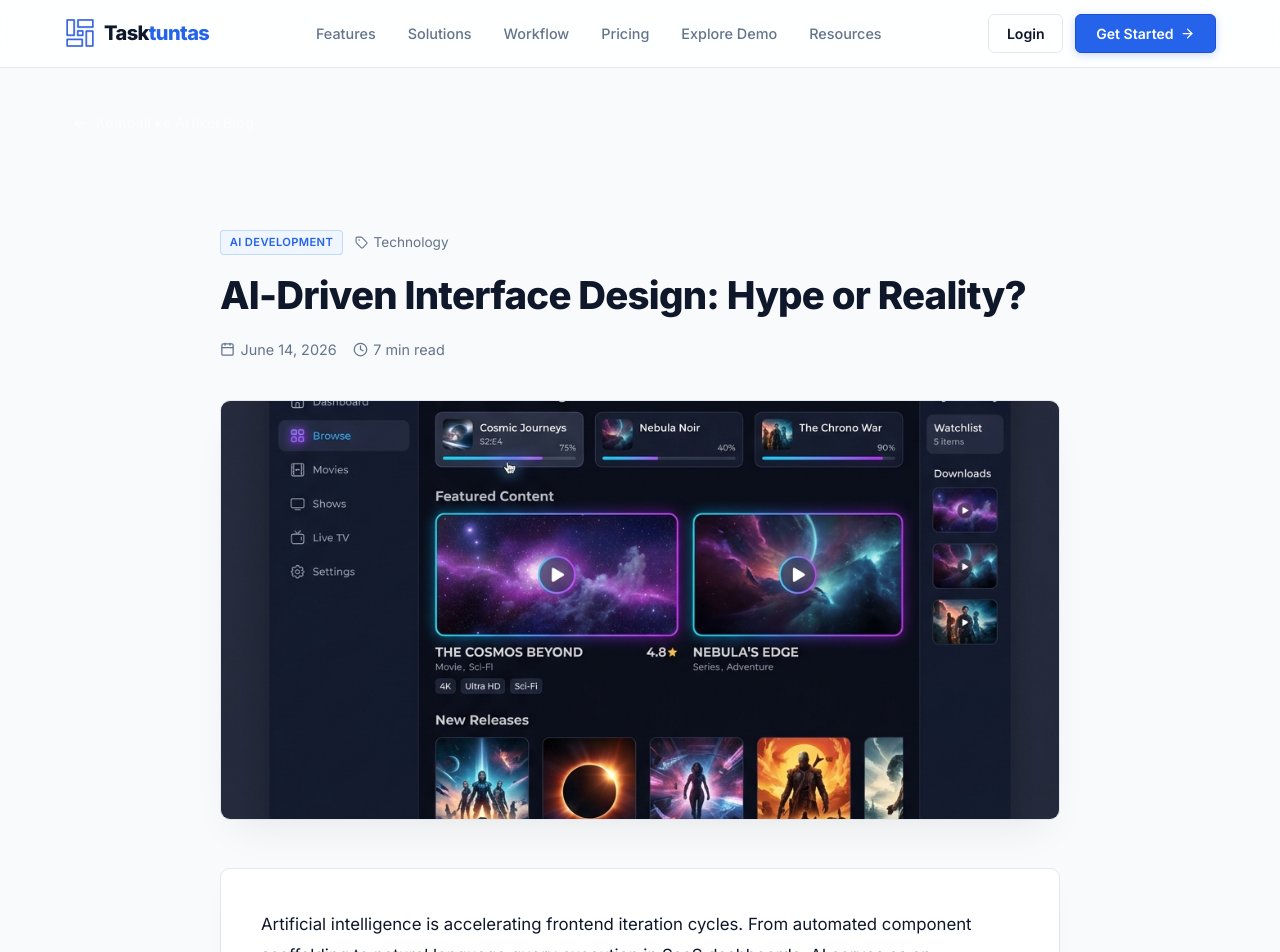
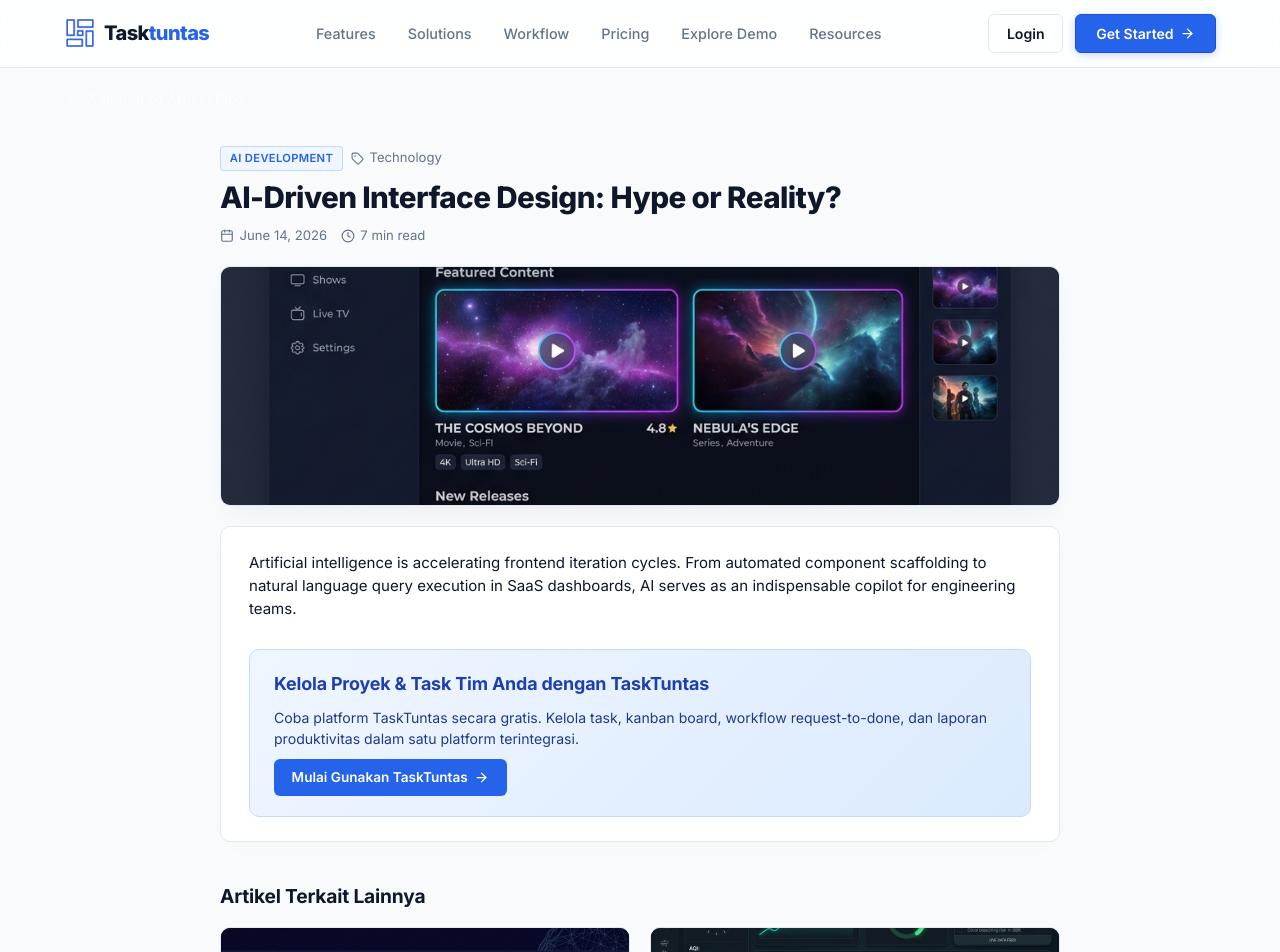
Before and after one commit to taraalsyah/nextjs_portofolio, a Next.js app: page /blog/ai-driven-interface-design in a window 1280 px wide. Shown: the top 952 px of the page. Built offline with nearby package versions, Linux system fonts and the light colour scheme.

Commit message:
feat(blog): add article on Memakai Sistem Manajemen Proyek untuk Mengerjakan Tugas UAS and make layout compact

```diff
--- a/src/app/blog/[id]/page.tsx
+++ b/src/app/blog/[id]/page.tsx
@@ -71,53 +71,53 @@
     <main style={{ minHeight: '100vh', width: '100%', background: 'var(--background)' }}>
       <Navbar />
 
-      <div className={styles.blogContainer} style={{ paddingTop: '7rem', paddingBottom: '5rem' }}>
+      <div className={styles.blogContainer} style={{ paddingTop: '5.5rem', paddingBottom: '3.5rem', gap: '1.5rem' }}>
         {/* Navigation back */}
-        <Link href="/blog" className={styles.backHomeLink} style={{ marginBottom: '2rem', display: 'inline-flex' }}>
+        <Link href="/blog" className={styles.backHomeLink} style={{ marginBottom: '0.75rem', display: 'inline-flex' }}>
           <ArrowLeft size={16} /> Kembali ke Artikel Blog
         </Link>
 
         <article style={{ maxWidth: '840px', margin: '0 auto' }}>
           {/* Article Header */}
-          <header style={{ marginBottom: '2.5rem' }}>
-            <div style={{ display: 'flex', alignItems: 'center', gap: '0.75rem', marginBottom: '1rem', flexWrap: 'wrap' }}>
+          <header style={{ marginBottom: '1.25rem' }}>
+            <div style={{ display: 'flex', alignItems: 'center', gap: '0.5rem', marginBottom: '0.5rem', flexWrap: 'wrap' }}>
               <span className={styles.cardTag}>{post.tag}</span>
-              <span style={{ fontSize: '0.85rem', color: 'var(--secondary-text)', display: 'flex', alignItems: 'center', gap: '0.35rem' }}>
+              <span style={{ fontSize: '0.82rem', color: 'var(--secondary-text)', display: 'flex', alignItems: 'center', gap: '0.35rem' }}>
                 <Tag size={13} /> {post.category}
               </span>
             </div>
 
             <h1 style={{
-              fontSize: '2.4rem',
+              fontSize: '1.85rem',
               fontWeight: 800,
               lineHeight: 1.25,
               letterSpacing: '-0.02em',
               color: 'var(--foreground)',
-              marginBottom: '1.25rem'
+              marginBottom: '0.65rem'
             }}>
               {post.title}
             </h1>
 
-            <div className={styles.postMeta} style={{ fontSize: '0.9rem', color: 'var(--secondary-text)' }}>
+            <div className={styles.postMeta} style={{ fontSize: '0.82rem', color: 'var(--secondary-text)', gap: '0.85rem' }}>
               <span style={{ display: 'flex', alignItems: 'center', gap: '0.35rem' }}>
-                <Calendar size={15} /> {post.date}
+                <Calendar size={14} /> {post.date}
               </span>
               <span style={{ display: 'flex', alignItems: 'center', gap: '0.35rem' }}>
-                <Clock size={15} /> {post.readTime}
+                <Clock size={14} /> {post.readTime}
               </span>
             </div>
           </header>
 
-          {/* Featured Image */}
+          {/* Featured Image - Compact sleek banner */}
           <div style={{
             position: 'relative',
             width: '100%',
-            height: '420px',
+            height: '240px',
             borderRadius: 'var(--radius-modal)',
             overflow: 'hidden',
-            marginBottom: '3rem',
+            marginBottom: '1.25rem',
             border: '1px solid var(--border)',
-            boxShadow: '0 20px 40px -15px rgba(0,0,0,0.08)'
+            boxShadow: '0 10px 25px -10px rgba(0,0,0,0.08)'
           }}>
             <Image
               src={post.image}
@@ -128,16 +128,16 @@
             />
           </div>
 
-          {/* Article Content Body */}
+          {/* Article Content Body - Compact reading mode */}
           <div style={{
-            fontSize: '1.05rem',
-            lineHeight: 1.8,
+            fontSize: '0.94rem',
+            lineHeight: 1.55,
             color: 'var(--foreground)',
             background: 'var(--surface)',
-            padding: '2.5rem',
+            padding: '1.5rem 1.75rem',
             borderRadius: 'var(--radius-modal)',
             border: '1px solid var(--border)',
-            boxShadow: '0 10px 30px -10px rgba(0,0,0,0.03)'
+            boxShadow: '0 8px 24px -10px rgba(0,0,0,0.03)'
           }}>
             {post.content.split('\n\n').map((paragraph, idx) => {
               const text = paragraph.trim();
@@ -147,13 +147,13 @@
               if (text.startsWith('## ')) {
                 return (
                   <h2 key={idx} style={{
-                    fontSize: '1.6rem',
+                    fontSize: '1.25rem',
                     fontWeight: 700,
-                    marginTop: '2.5rem',
-                    marginBottom: '1rem',
+                    marginTop: '1.25rem',
+                    marginBottom: '0.45rem',
                     color: 'var(--foreground)',
-                    borderBottom: '2px solid var(--primary-soft)',
-                    paddingBottom: '0.5rem'
+                    borderBottom: '1.5px solid var(--primary-soft)',
+                    paddingBottom: '0.35rem'
                   }}>
                     {text.replace('## ', '')}
                   </h2>
@@ -163,10 +163,10 @@
               if (text.startsWith('### ')) {
                 return (
                   <h3 key={idx} style={{
-                    fontSize: '1.3rem',
+                    fontSize: '1.08rem',
                     fontWeight: 700,
-                    marginTop: '2rem',
-                    marginBottom: '0.75rem',
+                    marginTop: '1rem',
+                    marginBottom: '0.35rem',
                     color: 'var(--foreground)'
                   }}>
                     {text.replace('### ', '')}
@@ -177,13 +177,14 @@
               if (text.startsWith('> ')) {
                 return (
                   <blockquote key={idx} style={{
-                    borderLeft: '4px solid var(--primary)',
-                    paddingLeft: '1.25rem',
-                    margin: '1.5rem 0',
+                    borderLeft: '3px solid var(--primary)',
+                    padding: '0.6rem 0.9rem',
+                    margin: '0.75rem 0',
                     fontStyle: 'italic',
+                    fontSize: '0.9rem',
+                    lineHeight: 1.5,
                     color: 'var(--secondary-text)',
                     background: 'var(--primary-soft)',
-                    padding: '1rem 1.25rem',
                     borderRadius: '0 var(--radius-sm) var(--radius-sm) 0'
                   }}>
                     {text.replace('> ', '').replace(/"/g, '')}
@@ -192,7 +193,7 @@
               }
 
               if (text.startsWith('---')) {
-                return <hr key={idx} style={{ border: 'none', borderTop: '1px solid var(--border)', margin: '2rem 0' }} />;
+                return <hr key={idx} style={{ border: 'none', borderTop: '1px solid var(--border)', margin: '0.85rem 0' }} />;
               }
 
               if (text.startsWith('|')) {
@@ -201,12 +202,12 @@
                 const bodyRows = rows.slice(1).map(row => row.split('|').map(cell => cell.trim()).filter(Boolean));
 
                 return (
-                  <div key={idx} style={{ overflowX: 'auto', margin: '1.5rem 0' }}>
+                  <div key={idx} style={{ overflowX: 'auto', margin: '0.75rem 0' }}>
                     <table style={{ width: '100%', borderCollapse: 'collapse', borderRadius: 'var(--radius-sm)', overflow: 'hidden', border: '1px solid var(--border)' }}>
                       <thead>
-                        <tr style={{ background: 'var(--primary-soft)', borderBottom: '2px solid var(--border)' }}>
+                        <tr style={{ background: 'var(--primary-soft)', borderBottom: '1.5px solid var(--border)' }}>
                           {headers.map((h, i) => (
-                            <th key={i} style={{ padding: '0.75rem 1rem', textAlign: 'left', fontWeight: 700, fontSize: '0.92rem' }}>
+                            <th key={i} style={{ padding: '0.45rem 0.75rem', textAlign: 'left', fontWeight: 700, fontSize: '0.85rem' }}>
                               {h.replace(/\*\*/g, '')}
                             </th>
                           ))}
@@ -216,7 +217,7 @@
                         {bodyRows.map((r, rIdx) => (
                           <tr key={rIdx} style={{ borderBottom: '1px solid var(--border)', background: rIdx % 2 === 1 ? 'var(--background)' : 'var(--surface)' }}>
                             {r.map((c, cIdx) => (
-                              <td key={cIdx} style={{ padding: '0.75rem 1rem', fontSize: '0.92rem' }}>
+                              <td key={cIdx} style={{ padding: '0.45rem 0.75rem', fontSize: '0.85rem' }}>
                                 {c.replace(/\*\*/g, '')}
                               </td>
                             ))}
@@ -231,9 +232,9 @@
               if (text.startsWith('* ') || text.startsWith('- ')) {
                 const items = text.split('\n').map(item => item.replace(/^[\*\-]\s*/, ''));
                 return (
-                  <ul key={idx} style={{ margin: '1rem 0 1.5rem 1.5rem', listStyleType: 'disc' }}>
+                  <ul key={idx} style={{ margin: '0.35rem 0 0.65rem 1.25rem', listStyleType: 'disc' }}>
                     {items.map((it, i) => (
-                      <li key={i} style={{ marginBottom: '0.4rem' }}>
+                      <li key={i} style={{ marginBottom: '0.25rem', lineHeight: 1.5 }}>
                         {it.split('**').map((part, pIdx) =>
                           pIdx % 2 === 1 ? <strong key={pIdx} style={{ color: 'var(--foreground)' }}>{part}</strong> : part
                         )}
@@ -244,7 +245,7 @@
               }
 
               return (
-                <p key={idx} style={{ marginBottom: '1.4rem' }}>
+                <p key={idx} style={{ marginBottom: '0.65rem', lineHeight: 1.55 }}>
                   {text.split('**').map((part, pIdx) =>
                     pIdx % 2 === 1 ? <strong key={pIdx} style={{ color: 'var(--foreground)' }}>{part}</strong> : part
                   )}
@@ -254,19 +255,19 @@
 
             {/* Bottom Call to Action Card inside article */}
             <div style={{
-              marginTop: '3.5rem',
-              padding: '2rem',
+              marginTop: '1.75rem',
+              padding: '1.25rem 1.5rem',
               borderRadius: 'var(--radius-modal)',
               background: 'linear-gradient(135deg, var(--primary-soft) 0%, #DBEAFE 100%)',
               border: '1px solid var(--primary-border)',
               display: 'flex',
               flexDirection: 'column',
-              gap: '1rem'
+              gap: '0.6rem'
             }}>
-              <h3 style={{ fontSize: '1.3rem', fontWeight: 700, color: 'var(--primary-dark)', margin: 0 }}>
+              <h3 style={{ fontSize: '1.12rem', fontWeight: 700, color: 'var(--primary-dark)', margin: 0 }}>
                 Kelola Proyek & Task Tim Anda dengan TaskTuntas
               </h3>
-              <p style={{ fontSize: '0.95rem', color: '#1E3A8A', margin: 0 }}>
+              <p style={{ fontSize: '0.88rem', color: '#1E3A8A', margin: 0, lineHeight: 1.5 }}>
                 Coba platform TaskTuntas secara gratis. Kelola task, kanban board, workflow request-to-done, dan laporan produktivitas dalam satu platform terintegrasi.
               </p>
               <div>
@@ -275,17 +276,17 @@
                   style={{
                     display: 'inline-flex',
                     alignItems: 'center',
-                    gap: '0.5rem',
+                    gap: '0.4rem',
                     background: 'var(--primary)',
                     color: '#fff',
-                    padding: '0.7rem 1.4rem',
+                    padding: '0.5rem 1.1rem',
                     borderRadius: 'var(--radius-md)',
                     fontWeight: 600,
-                    fontSize: '0.9rem',
+                    fontSize: '0.85rem',
                     textDecoration: 'none'
                   }}
                 >
-                  Mulai Gunakan TaskTuntas <ArrowRight size={16} />
+                  Mulai Gunakan TaskTuntas <ArrowRight size={15} />
                 </Link>
               </div>
             </div>
@@ -293,11 +294,11 @@
 
           {/* Related Articles Footer */}
           {relatedPosts.length > 0 && (
-            <div style={{ marginTop: '4rem' }}>
-              <h3 style={{ fontSize: '1.4rem', fontWeight: 700, marginBottom: '1.5rem', color: 'var(--foreground)' }}>
+            <div style={{ marginTop: '2.5rem' }}>
+              <h3 style={{ fontSize: '1.2rem', fontWeight: 700, marginBottom: '1rem', color: 'var(--foreground)' }}>
                 Artikel Terkait Lainnya
               </h3>
-              <div style={{ display: 'grid', gridTemplateColumns: 'repeat(auto-fit, minmax(300px, 1fr))', gap: '1.5rem' }}>
+              <div style={{ display: 'grid', gridTemplateColumns: 'repeat(auto-fit, minmax(280px, 1fr))', gap: '1.25rem' }}>
                 {relatedPosts.map(rel => (
                   <Link key={rel.id} href={`/blog/${rel.id}`} style={{ textDecoration: 'none' }}>
                     <div className={styles.blogCard} style={{ background: 'var(--surface)' }}>
@@ -306,7 +307,7 @@
                       </div>
                       <div className={styles.cardContent}>
                         <span className={styles.cardTag}>{rel.tag}</span>
-                        <h4 style={{ fontSize: '1.1rem', fontWeight: 700, margin: '0.5rem 0', color: 'var(--foreground)' }}>{rel.title}</h4>
+                        <h4 style={{ fontSize: '1.05rem', fontWeight: 700, margin: '0.4rem 0', color: 'var(--foreground)' }}>{rel.title}</h4>
                         <p className={styles.postSnippet}>{rel.snippet}</p>
                       </div>
                     </div>
--- a/src/app/blog/blog.module.css
+++ b/src/app/blog/blog.module.css
@@ -1,11 +1,11 @@
 .blogContainer {
   max-width: 1200px;
   margin: 0 auto;
-  padding: 120px 2rem 60px;
+  padding: 95px 1.5rem 40px;
   min-height: 100vh;
   display: flex;
   flex-direction: column;
-  gap: 4rem;
+  gap: 2.25rem;
 }
 
 .hero {
@@ -13,7 +13,7 @@
   display: flex;
   flex-direction: column;
   align-items: center;
-  gap: 1.5rem;
+  gap: 1rem;
 }
 
 .backHomeLink {
@@ -34,13 +34,13 @@
 }
 
 .title {
-  font-size: 3.5rem;
+  font-size: 2.75rem;
   font-weight: 800;
-  line-height: 1.1;
+  line-height: 1.15;
 }
 
 .subtitle {
-  font-size: 1.1rem;
+  font-size: 0.98rem;
   color: hsla(0, 0%, 100%, 0.7);
   max-width: 600px;
 }
@@ -48,10 +48,10 @@
 .controls {
   width: 100%;
   max-width: 800px;
-  margin: 1.5rem auto 0;
+  margin: 1rem auto 0;
   display: flex;
   flex-direction: column;
-  gap: 1.5rem;
+  gap: 1rem;
   align-items: center;
 }
 
@@ -148,7 +148,7 @@
   background: var(--surface);
   border: 1px solid var(--border);
   transition: var(--transition);
-  min-height: 360px;
+  min-height: 280px;
 }
 
 .featuredCard:hover {
@@ -174,11 +174,11 @@
 }
 
 .featuredContent {
-  padding: 2rem;
+  padding: 1.5rem;
   display: flex;
   flex-direction: column;
   justify-content: center;
-  gap: 1rem;
+  gap: 0.75rem;
 }
 
 .cardTag {
@@ -202,7 +202,7 @@
 }
 
 .featuredContent h3 {
-  font-size: 1.6rem;
+  font-size: 1.35rem;
   font-weight: 700;
   line-height: 1.25;
   transition: var(--transition);
@@ -279,10 +279,10 @@
 }
 
 .cardContent {
-  padding: 1.25rem;
+  padding: 1rem;
   display: flex;
   flex-direction: column;
-  gap: 0.75rem;
+  gap: 0.5rem;
   flex-grow: 1;
 }
 
@@ -311,14 +311,14 @@
 
 .newsletterCard {
   border-radius: 10px;
-  padding: 2.5rem 1.5rem;
+  padding: 1.75rem 1.5rem;
   background: var(--surface);
   border: 1px solid var(--surface-border);
   text-align: center;
   display: flex;
   flex-direction: column;
   align-items: center;
-  gap: 1.25rem;
+  gap: 1rem;
   position: relative;
   overflow: hidden;
 }
```
Also changed, not shown: src/data/blogPosts.ts (+144 -0 lines), public/uas_pm_banner.jpg (added).
